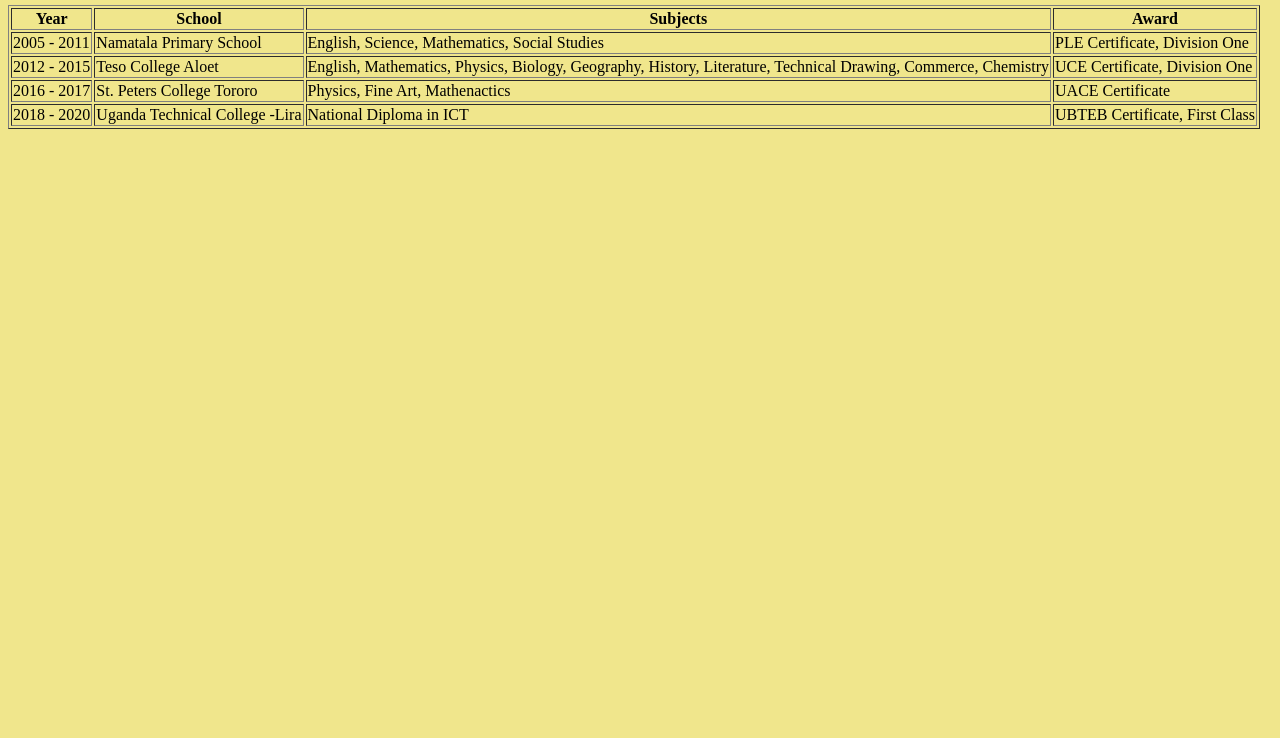
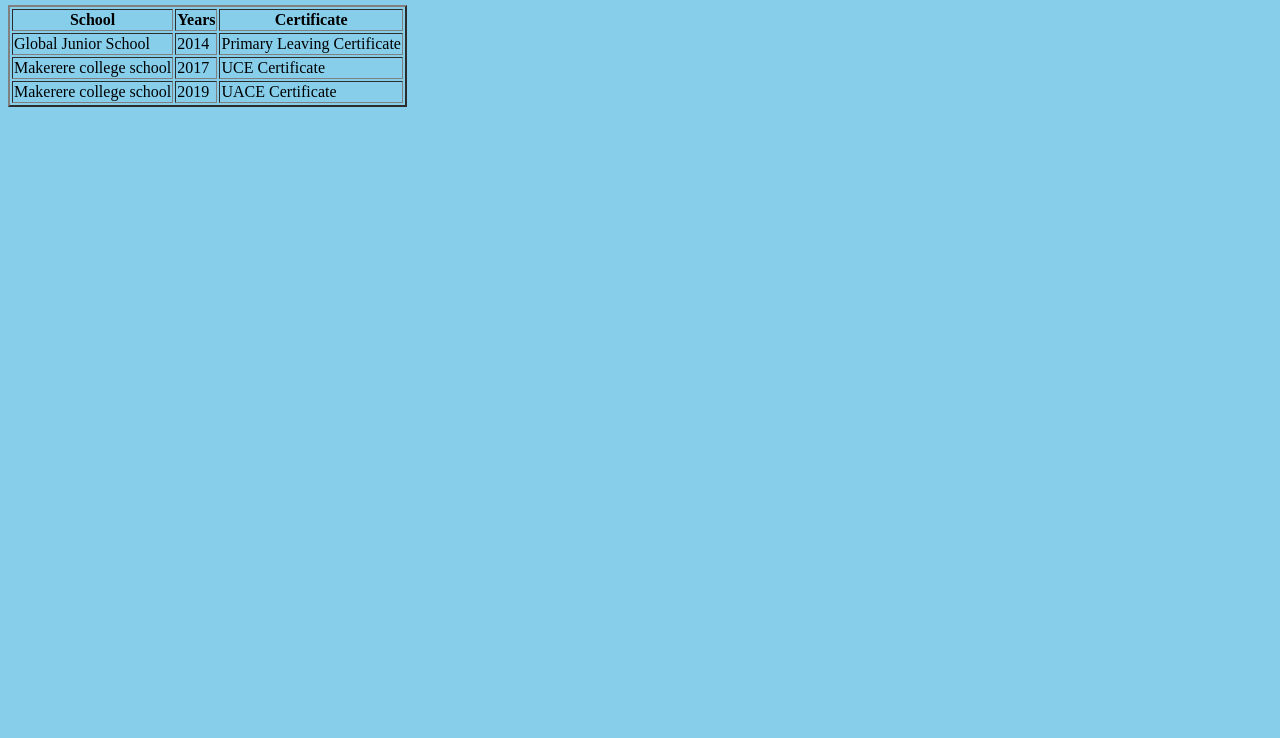
Before and after one commit to Arnold00000/mywebsite, a plain HTML site: page education_history.html in a window 1280 px wide. Shown: the part 62-800 px from the top of the page. Drawn offline with Linux system fonts and the light colour scheme.

Commit message:
Updated my education history

```diff
--- a/education_history.html
+++ b/education_history.html
@@ -7,45 +7,32 @@
     <meta name="viewport" content="width=device-width, initial-scale=1.0">
     <title>Education History</title>
 </head>
-<body bgcolor="khaki">
+<body bgcolor="skyblue">
 
    <main>
-    <h2>Education History</h2>
-    <table border="1">
-        <thead>
-            <th>Year</th>
+    <h2><strong>Education Background</strong></h2>
+    <table border="2">
+        <tr>
             <th>School</th>
-            <th>Subjects</th>
-            <th>Award</th>
-        </thead>
-        <tbody>
-            <tr>
-                <td>2005 - 2011</td>
-                <td>Namatala Primary School</td>
-                <td>English, Science, Mathematics, Social Studies</td>
-                <td> PLE Certificate, Division One</td>
+            <th>Years</th>
+            <th>Certificate</th>
         </tr>
         <tr>
-                <td>2012 - 2015</td>
-                <td>Teso College Aloet</td>
-                <td>English, Mathematics, Physics, Biology, Geography, History, Literature, Technical Drawing, Commerce, Chemistry</td>
-                <td> UCE Certificate, Division One</td>
+            <td>Global Junior School</td>
+            <td>2014</td>
+            <td>Primary Leaving Certificate</td>
         </tr>
         <tr>
-                <td>2016 - 2017</td>
-                <td>St. Peters College Tororo</td>
-                <td>Physics, Fine Art, Mathenactics</td>
+            <td>Makerere college school</td>
+            <td>2017</td>
+            <td>UCE Certificate </td>
+        </tr>
+        <tr>
+            <td>Makerere college school</td>
+            <td>2019</td>
             <td>UACE Certificate</td>
         </tr>
-            <tr>
-                <td>2018 - 2020</td>
-                <td>Uganda Technical College -Lira</td>
-                <td>National Diploma in ICT</td>
-                <td>UBTEB Certificate, First Class</td>
-            </tr>
-        </tbody>
     </table>
-   </main>
 
 </body>
 </html>
```
Lines whose indentation alone changed are shown as unchanged.
